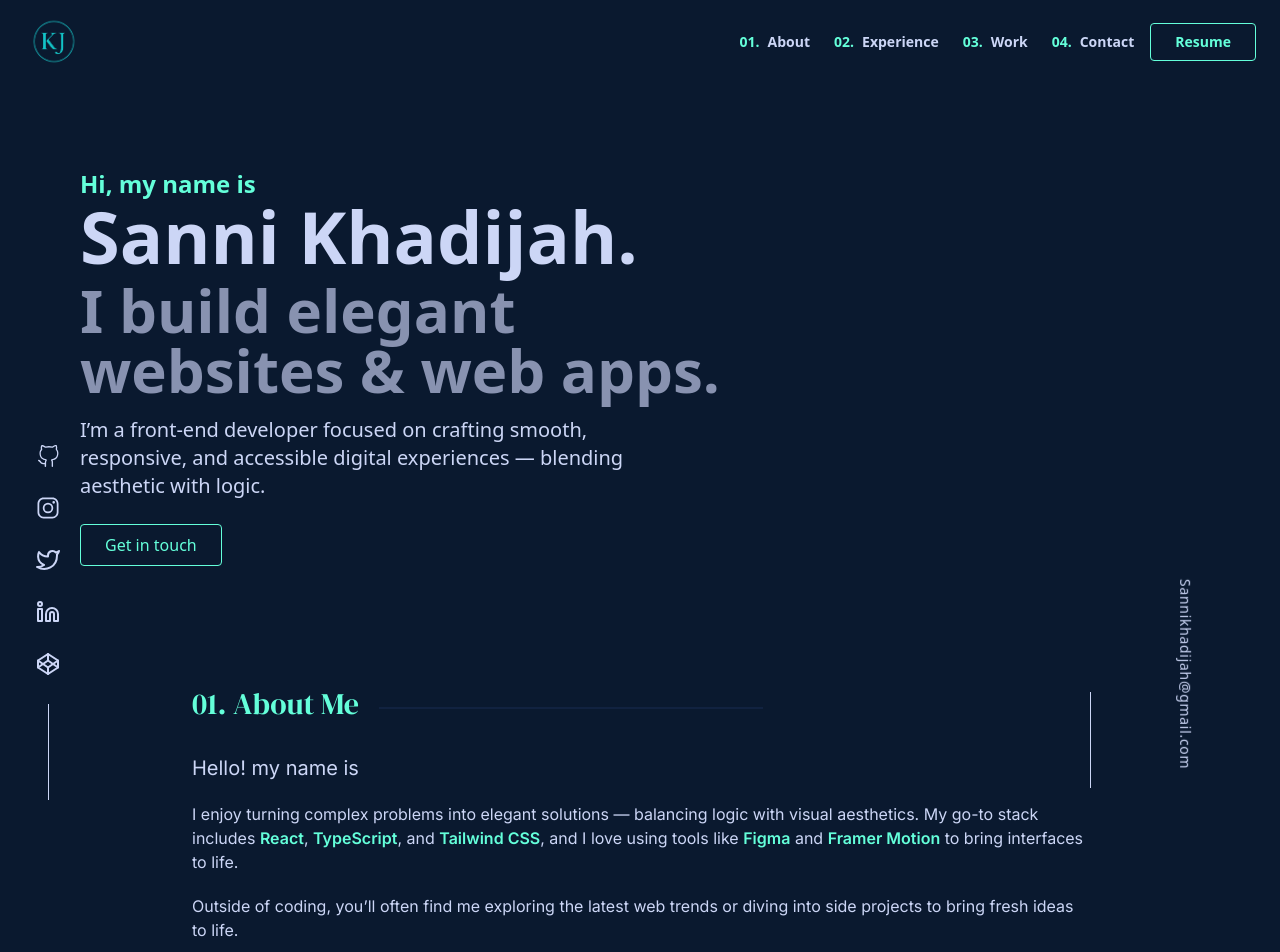
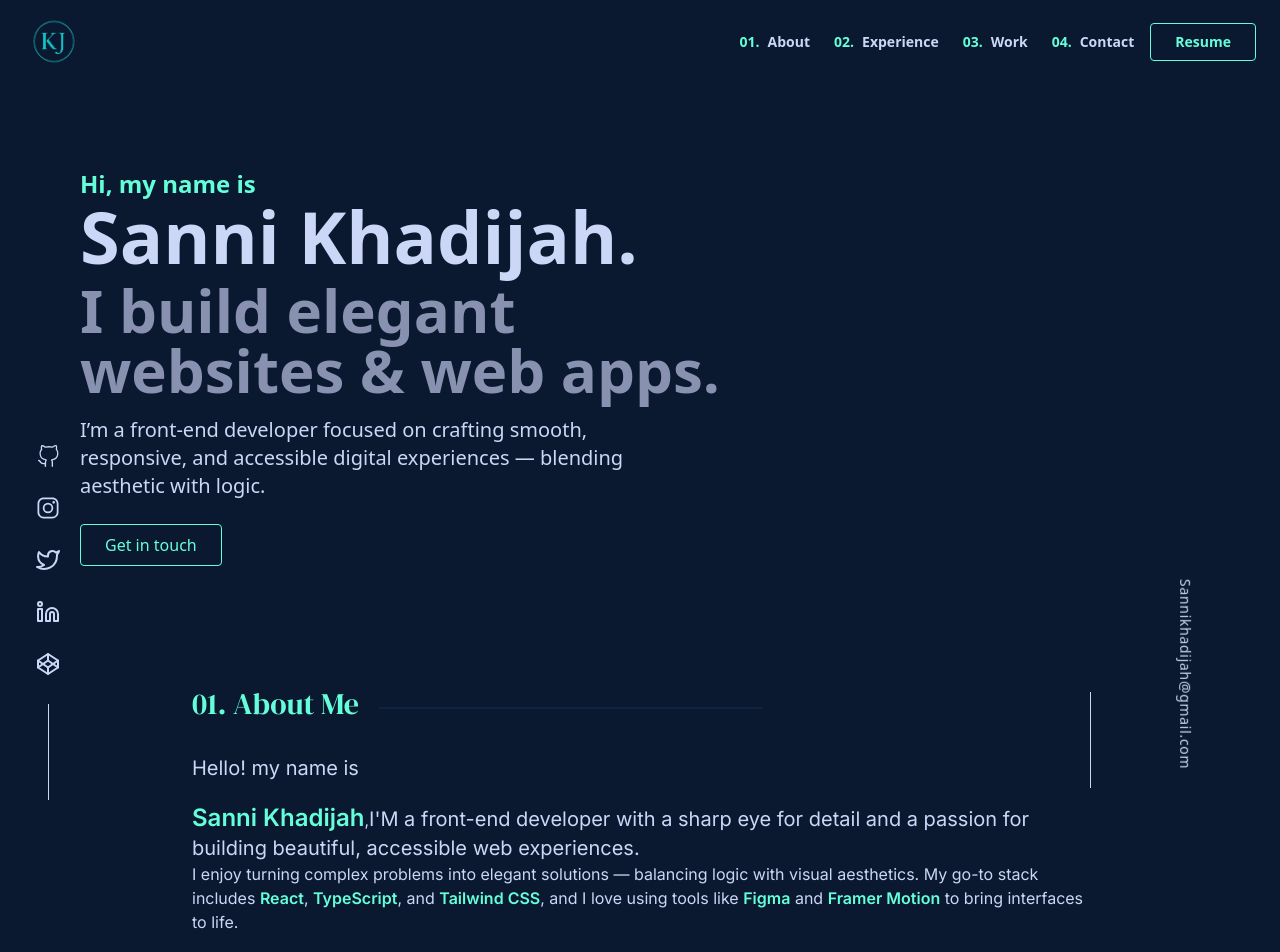
Before and after one commit to Khaddy06/my-portfolio, a React (Vite) app: page / in a window 1280 px wide. Shown: the top 952 px of the page. Built offline with nearby package versions, Linux system fonts and the light colour scheme.

Commit message:
added new file

```diff
--- a/src/pages/about.tsx
+++ b/src/pages/about.tsx
@@ -13,11 +13,11 @@ function About() {
           Hello! my name is
 
         </p>
-        {/* <span className="text-[#64ffda] font-semibold md:text-2xl text-sm">Sanni Khadijah</span>,
+        <span className="text-[#64ffda] font-semibold md:text-2xl text-sm">Sanni Khadijah</span>,
           <span className="md:text-xl text-base">
           I'M a front-end developer with a sharp eye for detail and a passion
           for building beautiful, accessible web experiences.
-          </span> */}
+          </span>
 
         <p>
           I enjoy turning complex problems into elegant solutions — balancing
@@ -47,6 +47,7 @@ function About() {
             <li>TypeScript</li>
             <li>Figma to Code</li>
             <li>Responsive Design</li>
+
           </ul>
         </div>
       </div>
```
